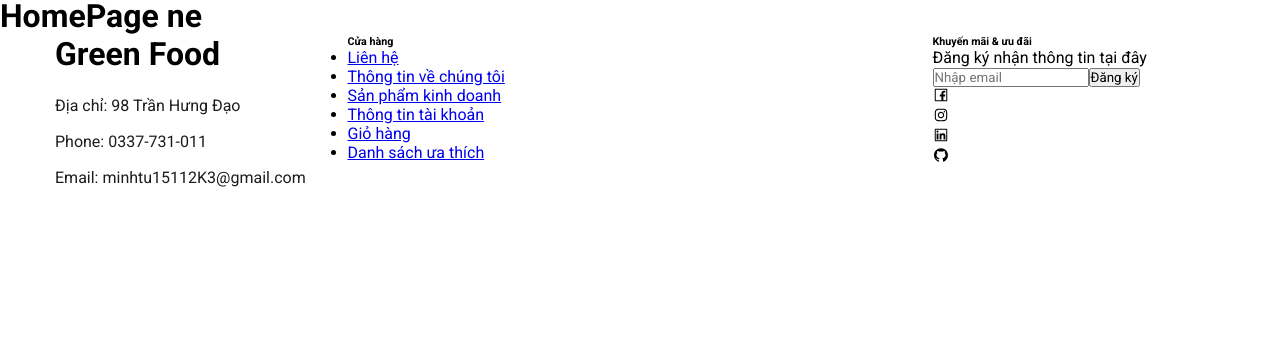
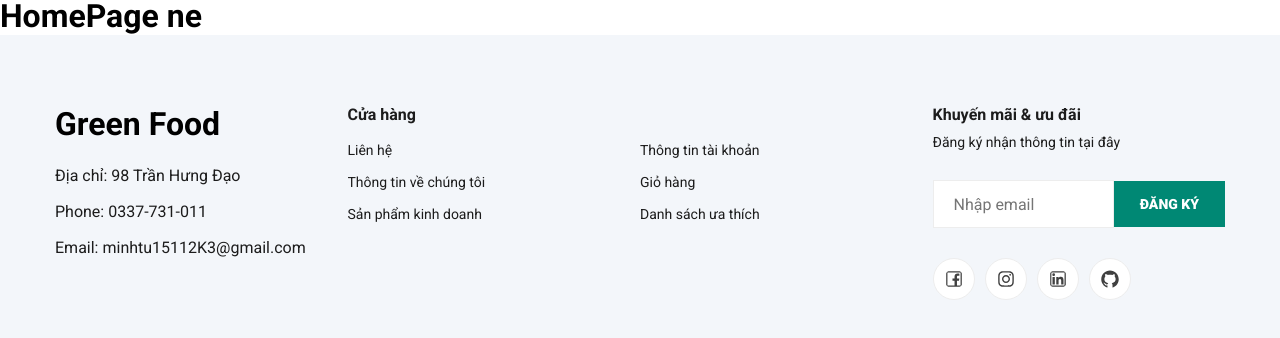
Before and after one commit to tu1511/FE_GreenFood, a React app: page / in a window 1280 px wide. Shown: the part 122-460 px from the top of the page. Built offline with nearby package versions, Linux system fonts and the light colour scheme.

Commit message:
fix full footer

```diff
--- a/src/pages/users/theme/footer/footer.js
+++ b/src/pages/users/theme/footer/footer.js
@@ -53,9 +53,9 @@ const Footer = () => {
           <div className="col-lg-3">
             <div className="footer__widget">
               <h6>Khuyến mãi & ưu đãi</h6>
-              <span>Đăng ký nhận thông tin tại đây</span>
+              <p>Đăng ký nhận thông tin tại đây</p>
               <form action="#">
-                <div>
+                <div className="input-group">
                   <input type="text" placeholder="Nhập email" />
                   <button type="submit" className="btn-submit">
                     Đăng ký
--- a/src/pages/users/theme/footer/footer.scss
+++ b/src/pages/users/theme/footer/footer.scss
@@ -2,6 +2,10 @@
 @import "style/pages/theme";
 
 .footer {
+  background: #f3f6fa;
+  padding-top: 70px;
+  padding-bottom: 0;
+
   .footer__about {
     margin-bottom: 30px;
 
@@ -17,4 +21,92 @@
       list-style: none;
     }
   }
+  .footer__widget {
+    margin-bottom: 30px;
+    overflow: hidden;
+
+    h6 {
+      color: map.get($theme-colors, "normal-text");
+      margin-bottom: 10px;
+      font-size: 16px;
+      font-weight: 700;
+    }
+
+    ul {
+      float: left;
+      width: 50%;
+
+      li {
+        list-style: none;
+
+        a {
+          color: map.get($theme-colors, "normal-text");
+          font-size: 14px;
+          line-height: 32px;
+          text-decoration: none;
+        }
+      }
+    }
+
+    p {
+      color: map.get($theme-colors, "normal-text");
+      font-size: 14px;
+      margin-bottom: 30px;
+    }
+
+    form {
+      position: relative;
+      margin-bottom: 30px;
+
+      .input-group {
+        display: flex;
+        align-items: center;
+
+        input {
+          width: 100%;
+          height: 46px;
+          border: 1px solid #ededed;
+          font-size: 16px;
+          padding-left: 20px;
+          color: map.get($theme-colors, "normal-text");
+
+          ::placeholder {
+            color: map.get($theme-colors, "normal-text");
+          }
+        }
+
+        button {
+          padding: 0 26px;
+          height: 46px;
+          min-width: max-content;
+        }
+      }
+    }
+  }
+
+  .footer__Widget__social {
+    display: flex;
+    align-items: center;
+    column-gap: 10px;
+    margin-top: 30px;
+
+    div {
+      :hover {
+        background: map.get($theme-colors, "main");
+        color: #ffffff;
+        border-color: #ffffff;
+      }
+
+      svg {
+        font-size: 20px;
+        padding: 10px;
+        color: #404040;
+        border: 1px solid #ededed;
+        border-radius: 50%;
+        transition: all 0.3s;
+        background: #ffffff;
+        cursor: pointer;
+      }
+    }
+  }
 }
--- a/src/style/pages/_all.scss
+++ b/src/style/pages/_all.scss
@@ -42,6 +42,18 @@ body {
   max-width: 50%;
 }
 
+.btn-submit {
+  font-size: 14px;
+  color: map.get($theme-colors, "white-text");
+  font-weight: 800;
+  text-transform: uppercase;
+  display: inline-block;
+  padding: 16px 30px 17px;
+  background: map.get($theme-colors, "main");
+  border: none;
+  height: 100%;
+}
+
 // goi ham responsive khi setup devices
 @include Responsive($DESKTOP) {
   .col-xl-3 {
```
